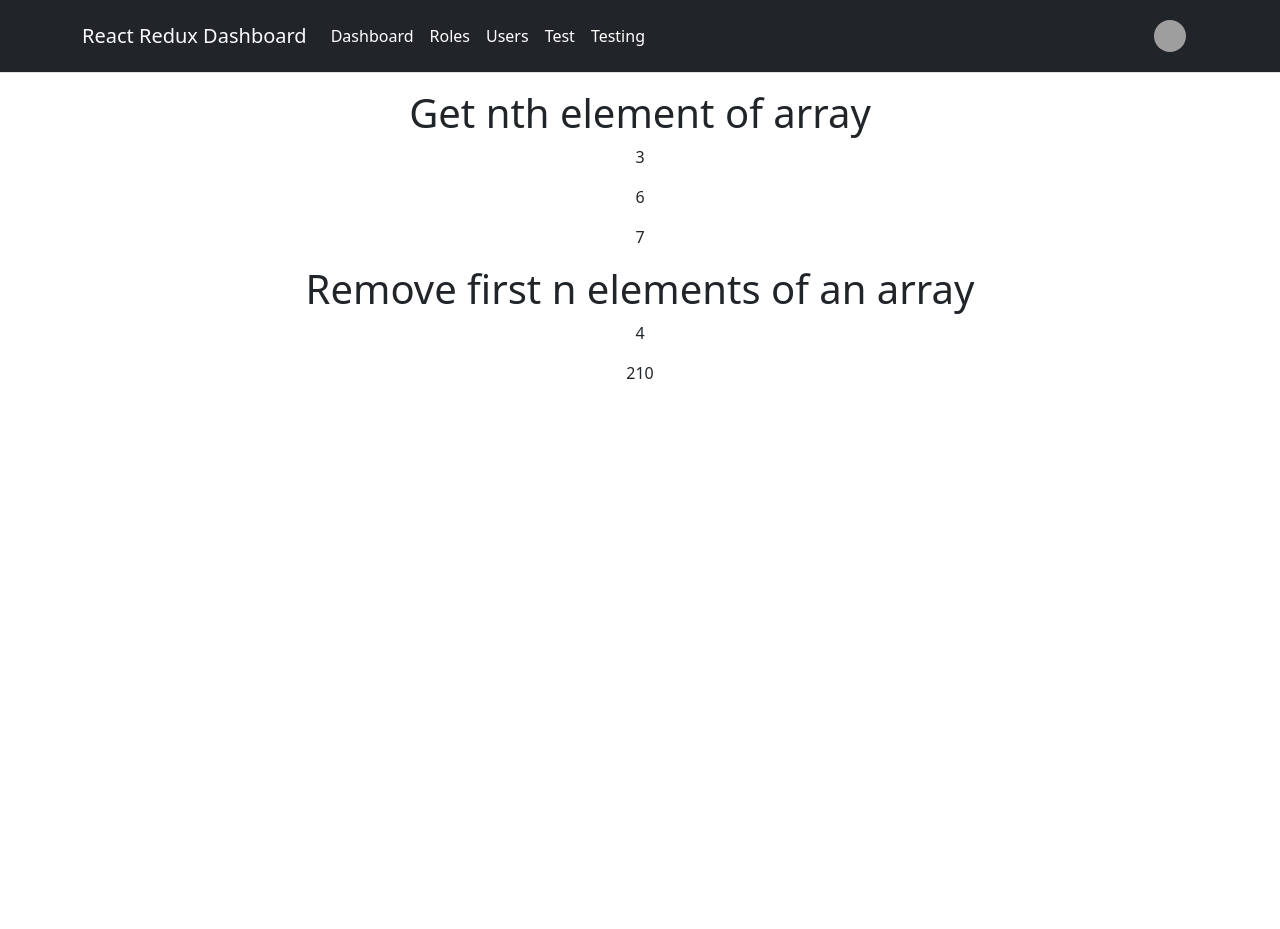
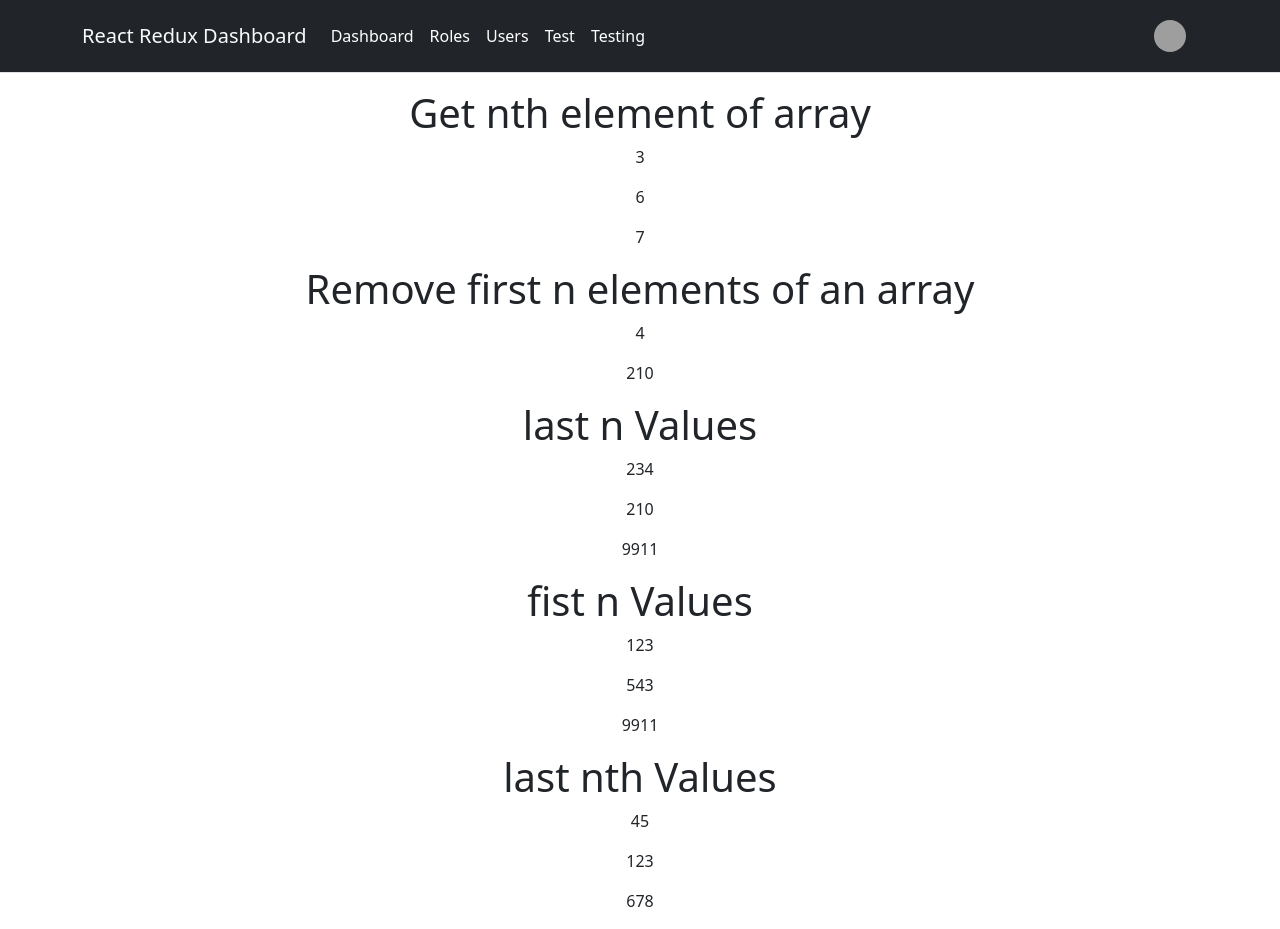
Before and after one commit to vinothsmart/react-redux-dashboard, a React (Create React App) app: page /jsc/arrays in a window 1280 px wide. Before the commit the page ends 800 px from the top, so only its background shows below. Built offline with nearby package versions, Linux system fonts and the light colour scheme; grey boxes are pictures that could not be loaded.

Commit message:
last nth Values

```diff
--- a/src/components/pages/JsChallange/Arrays.js
+++ b/src/components/pages/JsChallange/Arrays.js
@@ -4,6 +4,12 @@ const Arrays = () => {
   const getNthValue = (a, n) => a[n - 1];
 
   const removeFirstThreeValuesInArray = (a) => a.slice(3);
+
+  const getLastThreeValuesInArray = (a) => a.slice(-3);
+
+  const getFirstThreeValuesInArray = (a) => a.slice(0, 3);
+
+  const getLastnthValuesInArray = (a, n) => a.slice(-n);
 
   return (
     <>
@@ -19,6 +25,24 @@ const Arrays = () => {
         <p>{removeFirstThreeValuesInArray([5, 4, 3, 2, 1, 0])}</p>
         <p>{removeFirstThreeValuesInArray([99, 1, 1])}</p>
       </center>
+      <center>
+        <h1>last n Values</h1>
+        <p>{getLastThreeValuesInArray([1, 2, 3, 4])}</p>
+        <p>{getLastThreeValuesInArray([5, 4, 3, 2, 1, 0])}</p>
+        <p>{getLastThreeValuesInArray([99, 1, 1])}</p>
+      </center>
+      <center>
+        <h1>fist n Values</h1>
+        <p>{getFirstThreeValuesInArray([1, 2, 3, 4])}</p>
+        <p>{getFirstThreeValuesInArray([5, 4, 3, 2, 1, 0])}</p>
+        <p>{getFirstThreeValuesInArray([99, 1, 1])}</p>
+      </center>
+      <center>
+        <h1>last nth Values</h1>
+        <p>{getLastnthValuesInArray([1, 2, 3, 4, 5], 2)}</p>
+        <p>{getLastnthValuesInArray([1, 2, 3], 6)}</p>
+        <p>{getLastnthValuesInArray([1, 2, 3, 4, 5, 6, 7, 8], 3)}</p>
+      </center>
     </>
   );
 };
```
